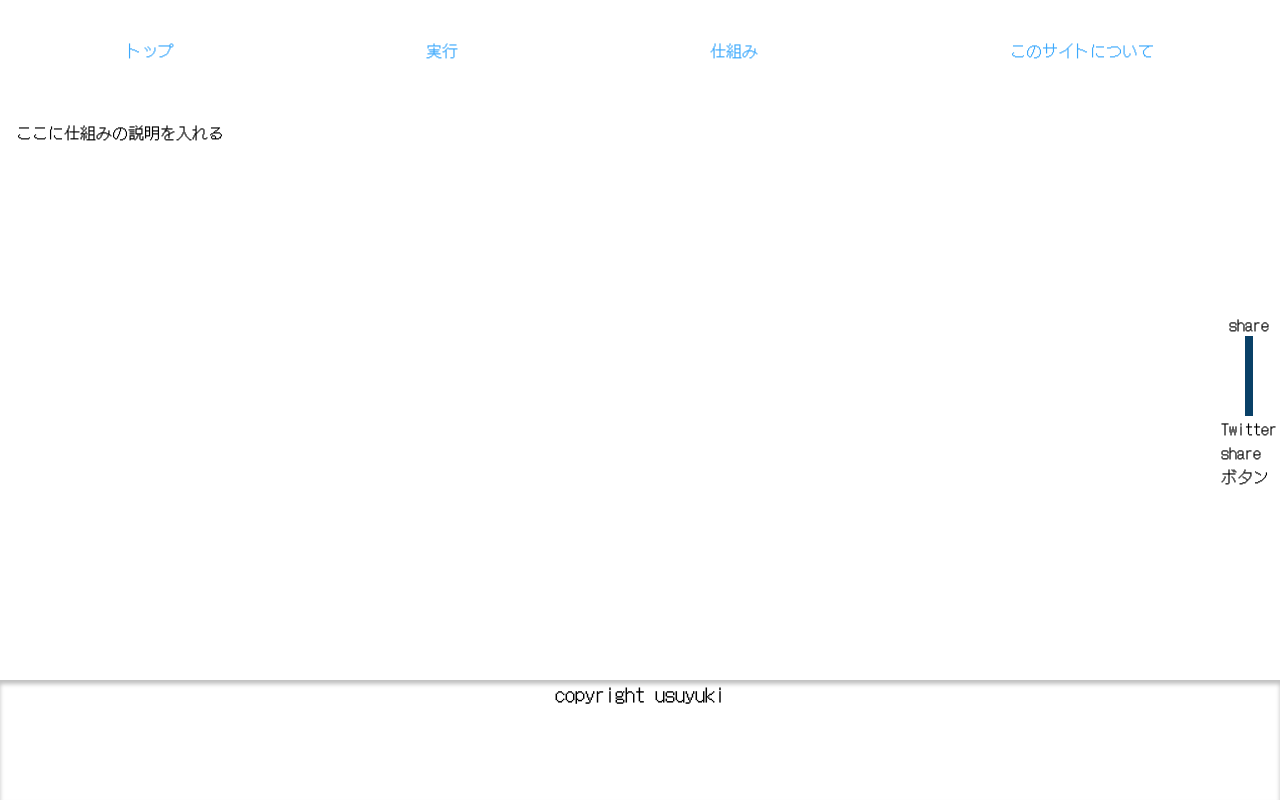
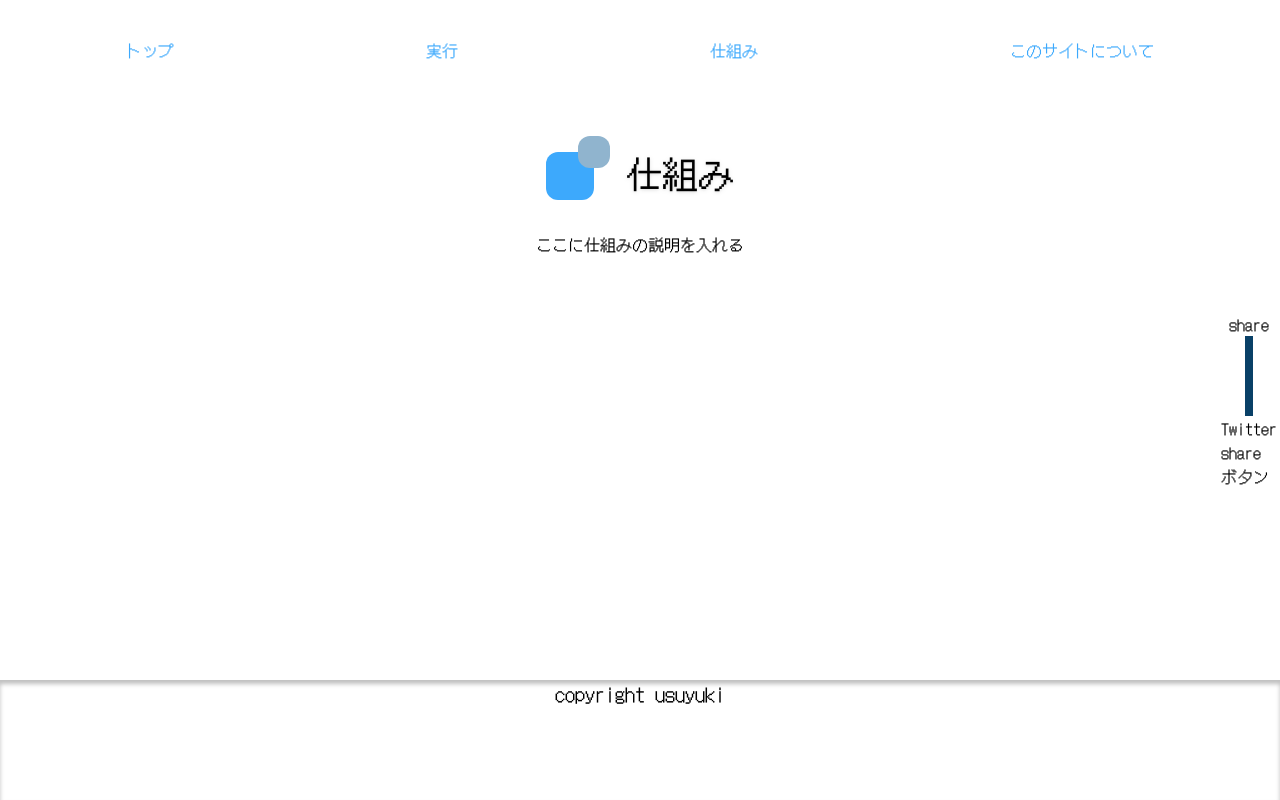
Before and after one commit to usuyuki/rawp, a Next.js app in the folder frontend/: page /description in a window 1280 px wide. Built offline with nearby package versions, Linux system fonts and the light colour scheme.

Commit message:
fix lint適用とエディタとcliの背中eslintrcへの変更

```diff
--- a/frontend/src/components/uiParts/Button/PrimaryButton.tsx
+++ b/frontend/src/components/uiParts/Button/PrimaryButton.tsx
@@ -1,5 +1,6 @@
+import Link from 'next/link';
+
 import type { NextPage } from 'next';
-import Link from 'next/link';
 type Props = {
     title: string;
     url: string;
@@ -9,7 +10,7 @@ const PrimaryButton: NextPage<Props> = ({ title, url }) => {
     return (
         <Link
             href={url}
-            className="mt-16 flex flex-col items-center justify-center border-2 border-primary p-4 m-4"
+            className="m-4 mt-16 flex flex-col items-center justify-center border-2 border-primary p-4"
         >
             <p className="text-center">{title}</p>
         </Link>
--- /dev/null
+++ b/frontend/src/components/uiParts/Heading/DescribeH1.tsx
@@ -0,0 +1,20 @@
+import type { NextPage } from 'next';
+
+type Props = {
+    heading: string;
+};
+
+const DescribeH1: NextPage<Props> = ({ heading }) => {
+    return (
+        <div className="my-8 flex items-center justify-center">
+            <div>
+                <div className="relative mr-8 h-12 w-12 rounded-xl bg-primary">
+                    <div className="absolute -top-4 -right-4 h-8 w-8 rounded-xl bg-secondary"></div>
+                </div>
+            </div>
+            <h1 className="pb-2 text-4xl drop-shadow md:text-4xl">{heading}</h1>
+        </div>
+    );
+};
+
+export default DescribeH1;
--- a/frontend/src/layouts/Header.tsx
+++ b/frontend/src/layouts/Header.tsx
@@ -1,5 +1,6 @@
+import Link from 'next/link';
+
 import type { NextPage } from 'next';
-import Link from 'next/link';
 const Header: NextPage = () => {
     return (
         <header className="sticky top-0 z-10 flex justify-around">
--- a/frontend/src/layouts/SideShareMenu.tsx
+++ b/frontend/src/layouts/SideShareMenu.tsx
@@ -3,12 +3,13 @@ import type { NextPage } from 'next';
 const SideShareMenu: NextPage = () => {
     return (
         <div className="slide-share-element">
-            <div className="flex justify-center flex-col items-center">
+            <div className="flex flex-col items-center justify-center">
                 <p>share</p>
-                <div className="w-2 h-20 bg-black"></div>
+                <div className="h-20 w-2 bg-black"></div>
                 <a
                     href="http://twitter.com/share?url=rawp.usuyuki.net&text=複数回のグループ分けをいい感じにするツール|RAWP&related=@usuyuki26"
                     target="_blank"
+                    rel="noreferrer noopener"
                 >
                     Twitter share ボタン
                 </a>
--- a/frontend/src/pages/_error.tsx
+++ b/frontend/src/pages/_error.tsx
@@ -1,17 +1,18 @@
+import { NextPage, NextPageContext } from 'next';
+
 import Layout from '@/layouts/Layout';
-import { NextPage, NextPageContext } from 'next';
 interface Props {
     statusCode: number;
 }
 const Error: NextPage<Props> = ({ statusCode }) => {
     return (
         <Layout>
-            <h1 className="text-2xl text-center">{statusCode}エラーです！</h1>
+            <h1 className="text-center text-2xl">{statusCode}エラーです！</h1>
         </Layout>
     );
 };
 
-Error.getInitialProps = async ({ res, err }: NextPageContext) => {
+Error.getInitialProps = ({ res, err }: NextPageContext) => {
     const statusCode = res ? res.statusCode : err ? err.statusCode ?? 500 : 404;
     return { statusCode };
 };
--- a/frontend/src/pages/aboutThisSite.tsx
+++ b/frontend/src/pages/aboutThisSite.tsx
@@ -1,3 +1,4 @@
+import DescribeH1 from '@/components/uiParts/Heading/DescribeH1';
 import Layout from '@/layouts/Layout';
 
 import type { NextPage } from 'next';
@@ -5,7 +6,7 @@ import type { NextPage } from 'next';
 const AboutThisSite: NextPage = () => {
     return (
         <Layout title="このサイトについて">
-            <p>このサイトについて</p>
+            <DescribeH1 heading="このサイトについて" />
         </Layout>
     );
 };
--- a/frontend/src/pages/description.tsx
+++ b/frontend/src/pages/description.tsx
@@ -1,3 +1,4 @@
+import DescribeH1 from '@/components/uiParts/Heading/DescribeH1';
 import Layout from '@/layouts/Layout';
 
 import type { NextPage } from 'next';
@@ -5,7 +6,8 @@ import type { NextPage } from 'next';
 const DescriptionPage: NextPage = () => {
     return (
         <Layout title="仕組み">
-            <p>ここに仕組みの説明を入れる</p>
+            <DescribeH1 heading="仕組み" />
+            <p className="text-center">ここに仕組みの説明を入れる</p>
         </Layout>
     );
 };
--- a/frontend/src/pages/index.tsx
+++ b/frontend/src/pages/index.tsx
@@ -1,16 +1,18 @@
+import Image from 'next/image';
+
 import PrimaryButton from '@/components/uiParts/Button/PrimaryButton';
 import Layout from '@/layouts/Layout';
+
 import type { NextPage } from 'next';
-import Image from 'next/image';
 
 const IndexPage: NextPage = () => {
     return (
         <Layout>
-            <p className="text-center my-2 mx-2 text-2xl">RAWPへようこそ。</p>
-            <p className="text-center my-2 mx-2">
+            <p className="m-2 text-center text-2xl">RAWPへようこそ。</p>
+            <p className="m-2 text-center">
                 ここでは重複を減らした複数回のグループ分けを生成できます
             </p>
-            <div className="flex items-center justify-centerq">
+            <div className="flex items-center justify-center">
                 <Image
                     src="img/icon/火星人のフリーイラスト2.svg"
                     alt="人物"
```
Also changed, not shown: frontend/.eslintrc.json.
